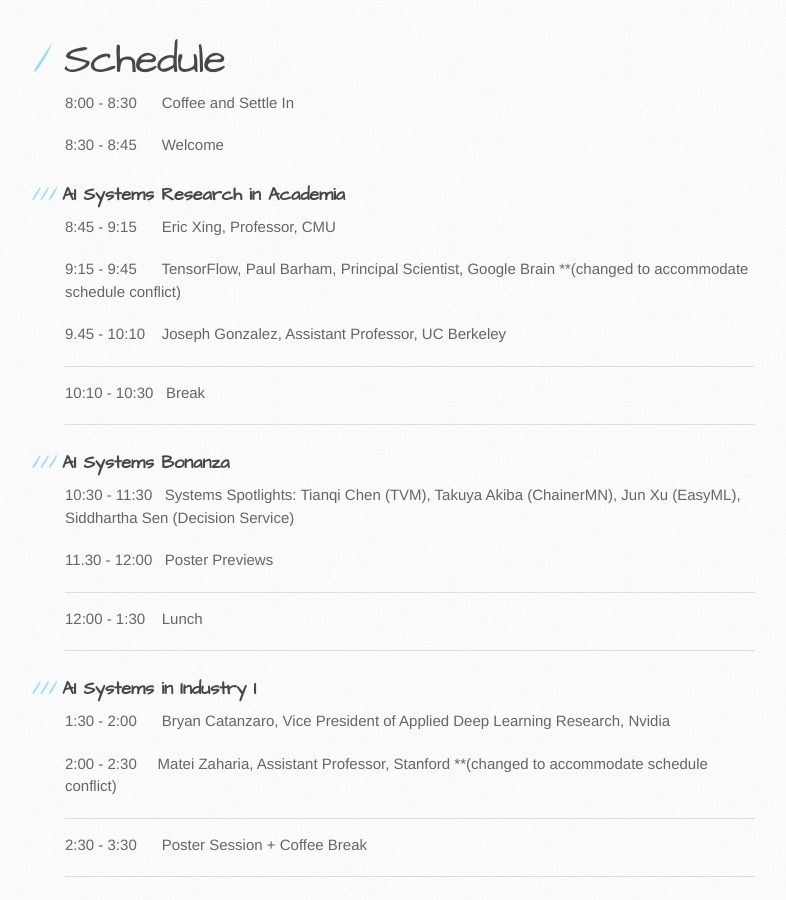
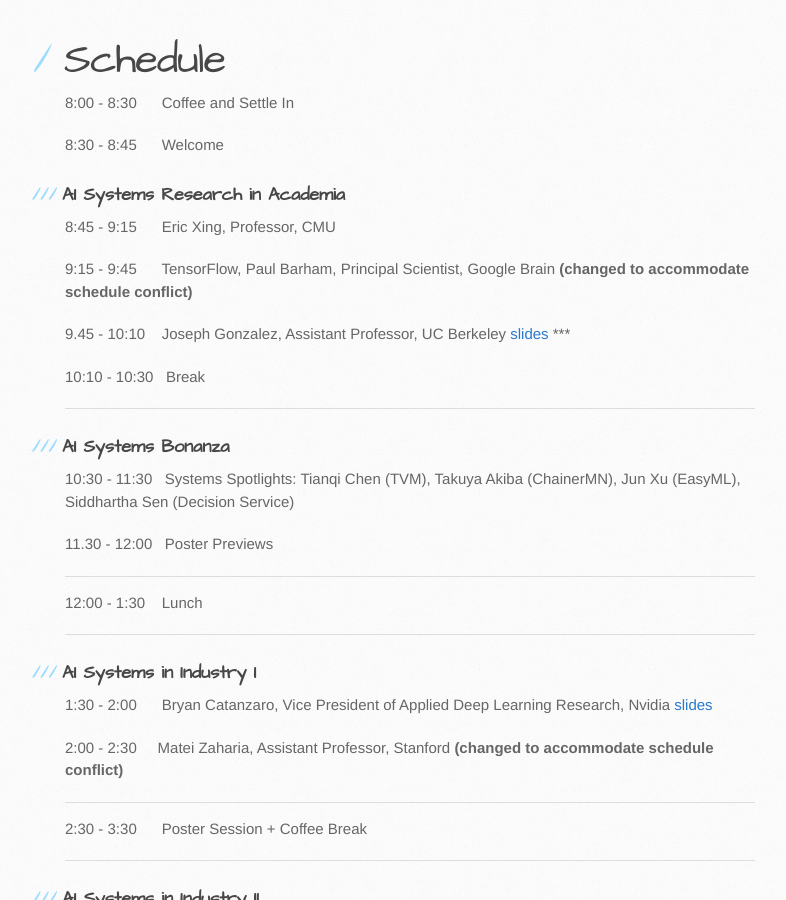
Before and after one commit to LearningSys/sosp17, a Jekyll site: the page built from schedule.md, in a window 1280 px wide and 900 px high, scrolled down 358 px. Shown: the whole window, without its empty margins (105-891 px from the left). Built offline with Jekyll 4.4.1, drawn with Linux system fonts in a browser that asks for light colours; our own code applies the rules of GitHub Pages for plain Markdown files; the repository's description, which GitHub fills in, is left out.

Commit message:
adding talks

```diff
--- a/schedule.md
+++ b/schedule.md
@@ -8,10 +8,9 @@
 
 8:45 - 9:15 &nbsp;&nbsp;&nbsp;&nbsp;     Eric Xing, Professor, CMU
 
-9:15 - 9:45 &nbsp;&nbsp;&nbsp;&nbsp;     TensorFlow, Paul Barham, Principal Scientist, Google Brain **(changed to accommodate schedule conflict)
+9:15 - 9:45 &nbsp;&nbsp;&nbsp;&nbsp;     TensorFlow, Paul Barham, Principal Scientist, Google Brain **(changed to accommodate schedule conflict)**
 
-9.45 - 10:10 &nbsp;&nbsp;          Joseph Gonzalez, Assistant Professor, UC Berkeley
-
+9.45 - 10:10 &nbsp;&nbsp;          Joseph Gonzalez, Assistant Professor, UC Berkeley [slides](assets/slides/gonzalez_rise_sosp_overview.pdf)
 ***
 
 10:10 - 10:30 &nbsp;      Break
@@ -32,9 +31,9 @@
 
 ### AI Systems in Industry I
 
-1:30 - 2:00 &nbsp;&nbsp;&nbsp;&nbsp;   Bryan Catanzaro, Vice President of Applied Deep Learning Research, Nvidia
+1:30 - 2:00 &nbsp;&nbsp;&nbsp;&nbsp;   Bryan Catanzaro, Vice President of Applied Deep Learning Research, Nvidia [slides](assets/slides/catanzaro_ai_systems_workshop.pdf)
 
-2:00 - 2:30 &nbsp;&nbsp;&nbsp;   Matei Zaharia, Assistant Professor, Stanford **(changed to accommodate schedule conflict)
+2:00 - 2:30 &nbsp;&nbsp;&nbsp;   Matei Zaharia, Assistant Professor, Stanford **(changed to accommodate schedule conflict)**
 
 ***
 
```
Also changed, not shown: 2 other files.
